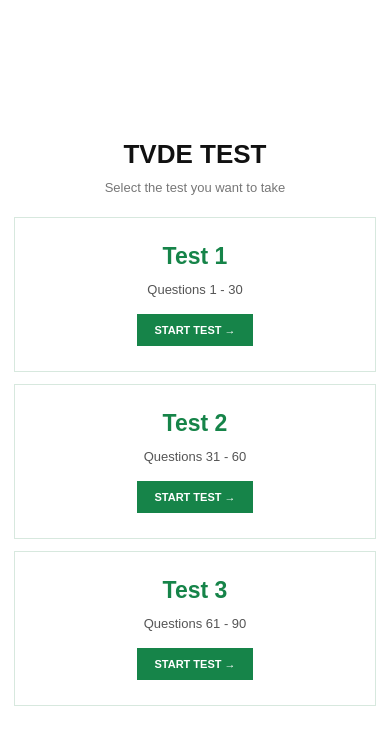
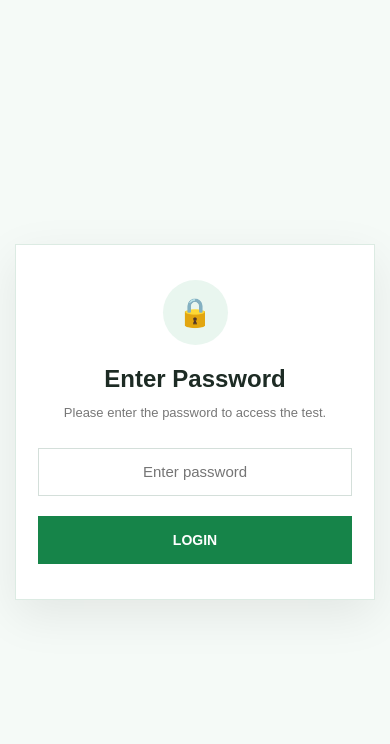
Before and after one commit to fatimagulsheikh/quizAR, a React (Vite) app: page / in a window 390 px wide. Shown: the top 744 px of the page. Built offline with nearby package versions, Linux system fonts and the light colour scheme.

Commit message:
Update quiz website with password and test selection

```diff
--- a/src/App.css
+++ b/src/App.css
@@ -1280,3 +1280,193 @@ button {
     font-size: 10px;
   }
 }
+
+/* =========================================
+   PASSWORD SCREEN
+========================================= */
+
+.password-page {
+  min-height: 100vh;
+  width: 100%;
+
+  display: flex;
+  align-items: center;
+  justify-content: center;
+
+  padding: 20px;
+
+  background: #f5faf7;
+}
+
+.password-card {
+  width: 100%;
+  max-width: 420px;
+
+  padding: 45px 35px;
+
+  background: #ffffff;
+
+  border: 1px solid #dcebe3;
+
+  text-align: center;
+
+  box-shadow: 0 15px 45px rgba(0, 0, 0, 0.08);
+}
+
+.password-icon {
+  width: 65px;
+  height: 65px;
+
+  margin: 0 auto 20px;
+
+  display: flex;
+  align-items: center;
+  justify-content: center;
+
+  border-radius: 50%;
+
+  background: #e9f6ef;
+
+  font-size: 28px;
+}
+
+.password-card h1 {
+  margin: 0 0 10px;
+
+  font-size: 27px;
+  font-weight: 800;
+
+  color: #1d2b24;
+}
+
+.password-card p {
+  margin: 0 0 25px;
+
+  color: #777;
+
+  font-size: 14px;
+
+  line-height: 1.5;
+}
+
+.password-input-wrapper {
+  width: 100%;
+}
+
+.password-input-wrapper input {
+  width: 100%;
+
+  height: 48px;
+
+  padding: 0 15px;
+
+  border: 1px solid #d4dfda;
+
+  outline: none;
+
+  font-size: 15px;
+
+  text-align: center;
+
+  box-sizing: border-box;
+
+  transition: 0.2s;
+}
+
+.password-input-wrapper input:focus {
+  border-color: #168449;
+}
+
+.password-error {
+  margin-top: 10px;
+
+  color: #d93025;
+
+  font-size: 12px;
+}
+
+.password-login-button {
+  width: 100%;
+
+  height: 48px;
+
+  margin-top: 20px;
+
+  border: none;
+
+  background: #168449;
+
+  color: #ffffff;
+
+  font-size: 14px;
+
+  font-weight: 700;
+
+  cursor: pointer;
+
+  transition: 0.2s;
+}
+
+.password-login-button:hover {
+  background: #116d3c;
+}
+
+
+/* =========================================
+   PASSWORD MOBILE
+========================================= */
+
+@media (max-width: 480px) {
+
+  .password-page {
+    padding: 15px;
+  }
+
+  .password-card {
+    padding: 35px 22px;
+  }
+
+  .password-card h1 {
+    font-size: 24px;
+  }
+
+  .password-card p {
+    font-size: 13px;
+  }
+
+}
+
+
+/* =========================================
+   PASSWORD LANDSCAPE
+========================================= */
+
+@media (max-width: 900px) and (orientation: landscape) {
+
+  .password-page {
+    padding: 20px;
+  }
+
+  .password-card {
+    padding: 25px 30px;
+  }
+
+  .password-icon {
+    width: 50px;
+    height: 50px;
+    margin-bottom: 12px;
+  }
+
+  .password-card h1 {
+    font-size: 22px;
+  }
+
+  .password-card p {
+    margin-bottom: 15px;
+  }
+
+  .password-login-button {
+    margin-top: 12px;
+  }
+
+}
--- a/src/App.jsx
+++ b/src/App.jsx
@@ -10,27 +10,63 @@ import "./App.css";
 
 function App() {
   /* =========================
-     DIVIDE QUESTIONS INTO 3 TESTS
+     PASSWORD
+  ========================= */
+
+  const CORRECT_PASSWORD = "033220";
+
+  const [isLoggedIn, setIsLoggedIn] = useState(false);
+  const [password, setPassword] = useState("");
+  const [passwordError, setPasswordError] = useState("");
+
+  /* =========================
+     DIVIDE QUESTIONS
   ========================= */
 
   const tests = [
-    questions.slice(0, 30),   // Test 1 = 1-30
-    questions.slice(30, 60),  // Test 2 = 31-60
-    questions.slice(60, 90),  // Test 3 = 61-90
+    questions.slice(0, 30),
+    questions.slice(30, 60),
+    questions.slice(60, 90),
   ];
 
   /* =========================
      STATES
   ========================= */
 
-  // null = test selection screen
   const [testNumber, setTestNumber] = useState(null);
 
-  const [currentQuestion, setCurrentQuestion] = useState(0);
+  const [currentQuestion, setCurrentQuestion] =
+    useState(0);
 
-  const [selectedAnswers, setSelectedAnswers] = useState({});
+  const [selectedAnswers, setSelectedAnswers] =
+    useState({});
 
-  const [showResult, setShowResult] = useState(false);
+  const [showResult, setShowResult] =
+    useState(false);
+
+  /* =========================
+     PASSWORD LOGIN
+  ========================= */
+
+  const handleLogin = () => {
+    if (password === CORRECT_PASSWORD) {
+      setIsLoggedIn(true);
+      setPasswordError("");
+      setPassword("");
+    } else {
+      setPasswordError("Incorrect password. Please try again.");
+    }
+  };
+
+  /* =========================
+     ENTER KEY LOGIN
+  ========================= */
+
+  const handlePasswordKeyDown = (event) => {
+    if (event.key === "Enter") {
+      handleLogin();
+    }
+  };
 
   /* =========================
      CURRENT TEST
@@ -52,7 +88,9 @@ function App() {
 
   const globalQuestionNumber =
     testNumber !== null
-      ? (testNumber - 1) * 30 + currentQuestion + 1
+      ? (testNumber - 1) * 30 +
+        currentQuestion +
+        1
       : 0;
 
   /* =========================
@@ -84,7 +122,9 @@ function App() {
 
   const handleNext = () => {
     if (currentQuestion < currentTest.length - 1) {
-      setCurrentQuestion((previous) => previous + 1);
+      setCurrentQuestion(
+        (previous) => previous + 1
+      );
     } else {
       setShowResult(true);
     }
@@ -96,7 +136,9 @@ function App() {
 
   const handlePrevious = () => {
     if (currentQuestion > 0) {
-      setCurrentQuestion((previous) => previous - 1);
+      setCurrentQuestion(
+        (previous) => previous - 1
+      );
     }
   };
 
@@ -110,7 +152,7 @@ function App() {
   };
 
   /* =========================
-     CALCULATE CURRENT TEST SCORE
+     CURRENT TEST SCORE
   ========================= */
 
   const calculateScore = () => {
@@ -120,9 +162,14 @@ function App() {
 
     currentTest.forEach((item, index) => {
       const number =
-        (testNumber - 1) * 30 + index + 1;
+        (testNumber - 1) * 30 +
+        index +
+        1;
 
-      if (selectedAnswers[number] === item.answer) {
+      if (
+        selectedAnswers[number] ===
+        item.answer
+      ) {
         score++;
       }
     });
@@ -131,7 +178,7 @@ function App() {
   };
 
   /* =========================
-     CALCULATE FINAL SCORE
+     FINAL SCORE
   ========================= */
 
   const calculateFinalScore = () => {
@@ -140,9 +187,14 @@ function App() {
     tests.forEach((test, testIndex) => {
       test.forEach((item, questionIndex) => {
         const number =
-          testIndex * 30 + questionIndex + 1;
+          testIndex * 30 +
+          questionIndex +
+          1;
 
-        if (selectedAnswers[number] === item.answer) {
+        if (
+          selectedAnswers[number] ===
+          item.answer
+        ) {
           totalScore++;
         }
       });
@@ -152,7 +204,7 @@ function App() {
   };
 
   /* =========================
-     REVIEW CURRENT TEST
+     REVIEW TEST
   ========================= */
 
   const handleReview = () => {
@@ -181,16 +233,71 @@ function App() {
     setShowResult(false);
   };
 
-  /* =========================
-     RENDER
-  ========================= */
+  /* =====================================================
+     PASSWORD SCREEN
+  ===================================================== */
+
+  if (!isLoggedIn) {
+    return (
+      <main className="password-page">
+
+        <div className="password-card">
+
+          <div className="password-icon">
+            🔒
+          </div>
+
+          <h1>
+            Enter Password
+          </h1>
+
+          <p>
+            Please enter the password to
+            access the test.
+          </p>
+
+          <div className="password-input-wrapper">
+
+            <input
+              type="password"
+              value={password}
+              placeholder="Enter password"
+              onChange={(event) => {
+                setPassword(event.target.value);
+                setPasswordError("");
+              }}
+              onKeyDown={handlePasswordKeyDown}
+            />
+
+          </div>
+
+          {passwordError && (
+            <div className="password-error">
+              {passwordError}
+            </div>
+          )}
+
+          <button
+            className="password-login-button"
+            onClick={handleLogin}
+          >
+            LOGIN
+          </button>
+
+        </div>
+
+      </main>
+    );
+  }
+
+  /* =====================================================
+     WEBSITE
+  ===================================================== */
 
   return (
     <main className="app">
 
-      {/* ==================================
-          TEST SELECTION SCREEN
-      ================================== */}
+      {/* TEST SELECTION */}
 
       {testNumber === null ? (
 
@@ -200,9 +307,7 @@ function App() {
 
       ) : !showResult ? (
 
-        /* ==================================
-           TEST SCREEN
-        ================================== */
+        /* TEST SCREEN */
 
         <TestScreen
           testNumber={testNumber}
@@ -218,9 +323,7 @@ function App() {
 
       ) : (
 
-        /* ==================================
-           RESULT SCREEN
-        ================================== */
+        /* RESULT SCREEN */
 
         <div className="test-container">
 
@@ -228,7 +331,7 @@ function App() {
 
             <div className="header-left">
 
-              <h1>TVDE TEST</h1>
+              <h1>TEST</h1>
 
               <span className="test-badge">
                 Test {testNumber}
@@ -242,25 +345,20 @@ function App() {
 
           </header>
 
-
-          {/* ==================================
-              TEST 1 & TEST 2 RESULT
-          ================================== */}
-
           {testNumber < 3 ? (
 
             <TestResult
               testNumber={testNumber}
               score={calculateScore()}
-              onNextTest={handleChooseAnotherTest}
+              onNextTest={
+                handleChooseAnotherTest
+              }
               onReview={handleReview}
             />
 
           ) : (
 
-            /* ==================================
-               FINAL RESULT AFTER TEST 3
-            ================================== */
+            /* FINAL RESULT */
 
             <div className="result-card">
 
@@ -276,20 +374,14 @@ function App() {
                 You completed all 90 questions.
               </p>
 
-              {/* FINAL SCORE */}
-
               <div className="result-score">
                 {calculateFinalScore()}
                 <span> / 90</span>
               </div>
 
-
-              {/* FINAL DETAILS */}
-
               <div className="result-details">
 
                 <div className="result-item">
-
                   <span>
                     Correct Answers
                   </span>
@@ -297,12 +389,9 @@ function App() {
                   <strong>
                     {calculateFinalScore()}
                   </strong>
-
                 </div>
 
-
                 <div className="result-item">
-
                   <span>
                     Wrong Answers
                   </span>
@@ -310,34 +399,32 @@ function App() {
                   <strong>
                     {90 - calculateFinalScore()}
                   </strong>
-
                 </div>
 
-
                 <div className="result-item">
-
                   <span>
                     Percentage
                   </span>
 
                   <strong>
                     {Math.round(
-                      (calculateFinalScore() / 90) * 100
-                    )}%
+                      (calculateFinalScore() /
+                        90) *
+                        100
+                    )}
+                    %
                   </strong>
-
                 </div>
 
               </div>
-
-
-              {/* BUTTONS */}
 
               <div className="result-buttons">
 
                 <button
                   className="review-button"
-                  onClick={handleChooseAnotherTest}
+                  onClick={
+                    handleChooseAnotherTest
+                  }
                 >
                   Choose Another Test
                 </button>
```
